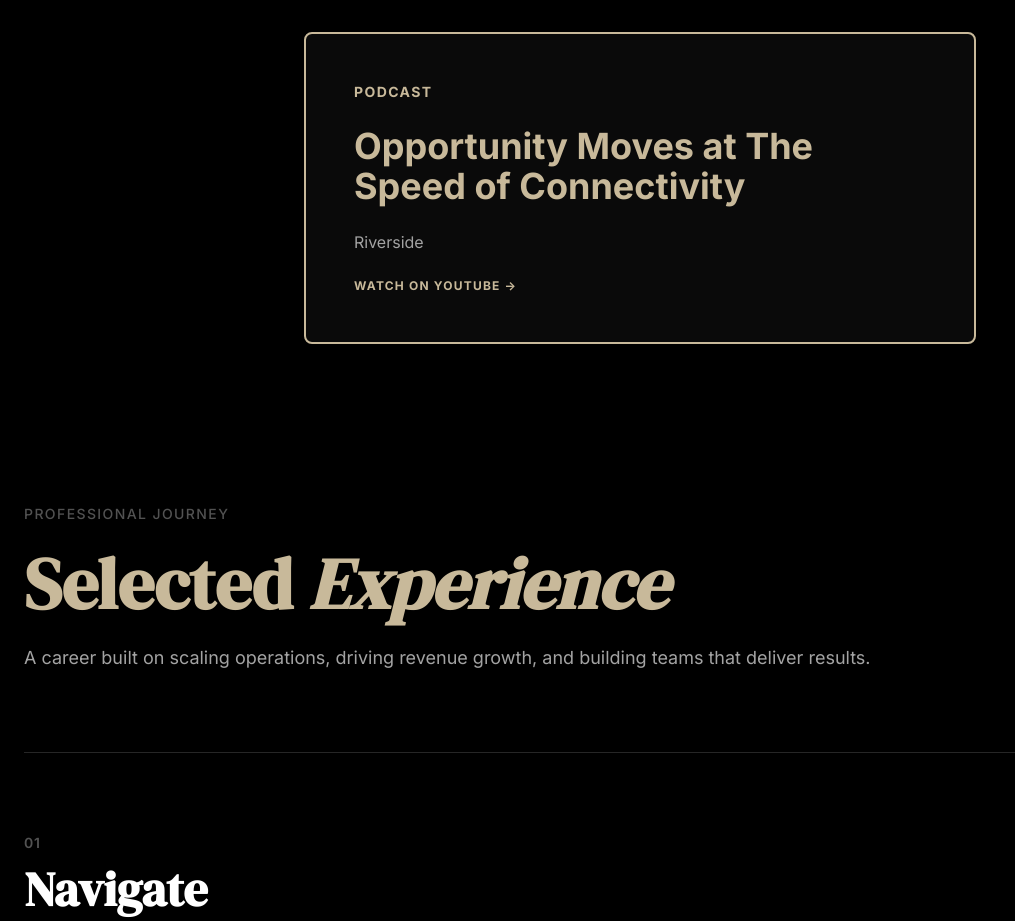
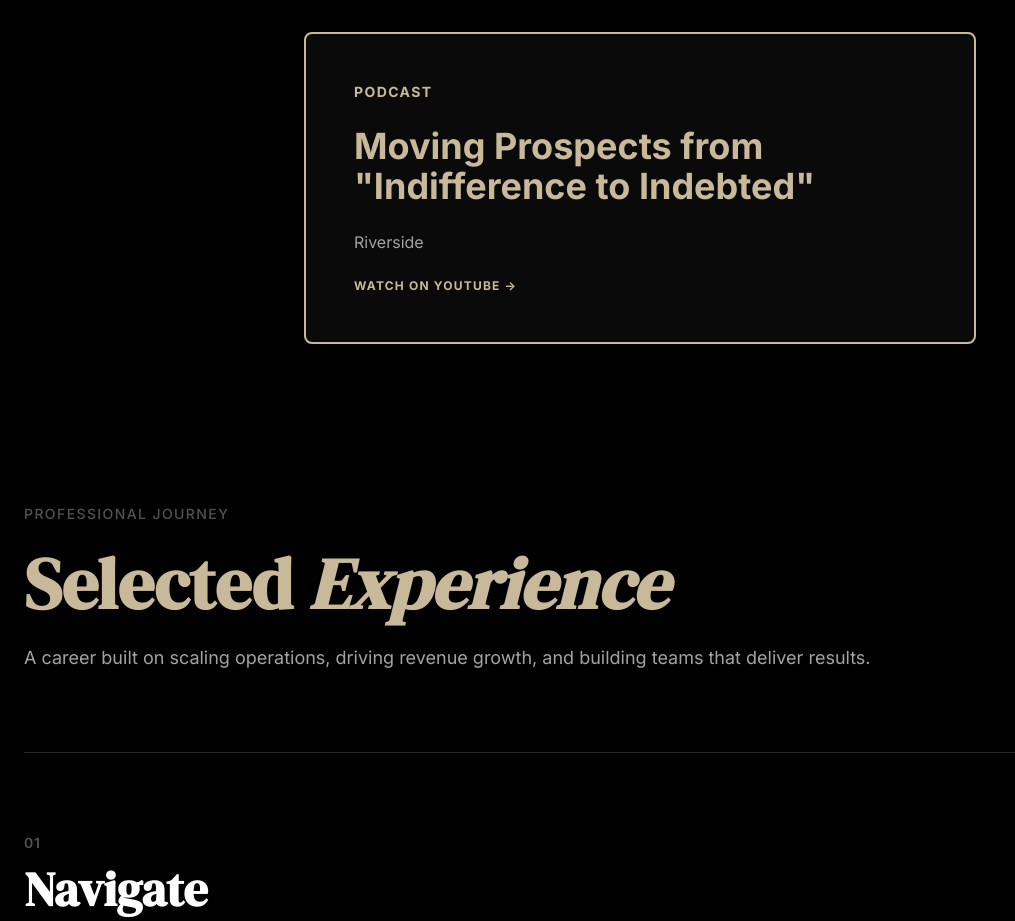
Before and after one commit to letsnavigatebmw/brandonmweaver, a React (Vite) app: page / in a window 1280 px wide. Shown: the part 3460-4381 px from the top of the page, without its empty margins (0-1015 px from the left). Built offline with nearby package versions, Linux system fonts and the light colour scheme.

Commit message:
Update podcast short title: 'Moving Prospects from Indifference to Indebted'

```diff
--- a/src/components/PodcastShort.jsx
+++ b/src/components/PodcastShort.jsx
@@ -14,7 +14,7 @@ export default function PodcastShort() {
             Podcast
           </p>
           <h3 className="text-3xl md:text-4xl font-bold text-white mb-6 leading-tight">
-            <span style={{ color: '#c8b99a' }}>Opportunity Moves at The Speed of Connectivity</span>
+            <span style={{ color: '#c8b99a' }}>Moving Prospects from "Indifference to Indebted"</span>
           </h3>
           <p className="text-gray-400 text-base">
             Riverside
```
